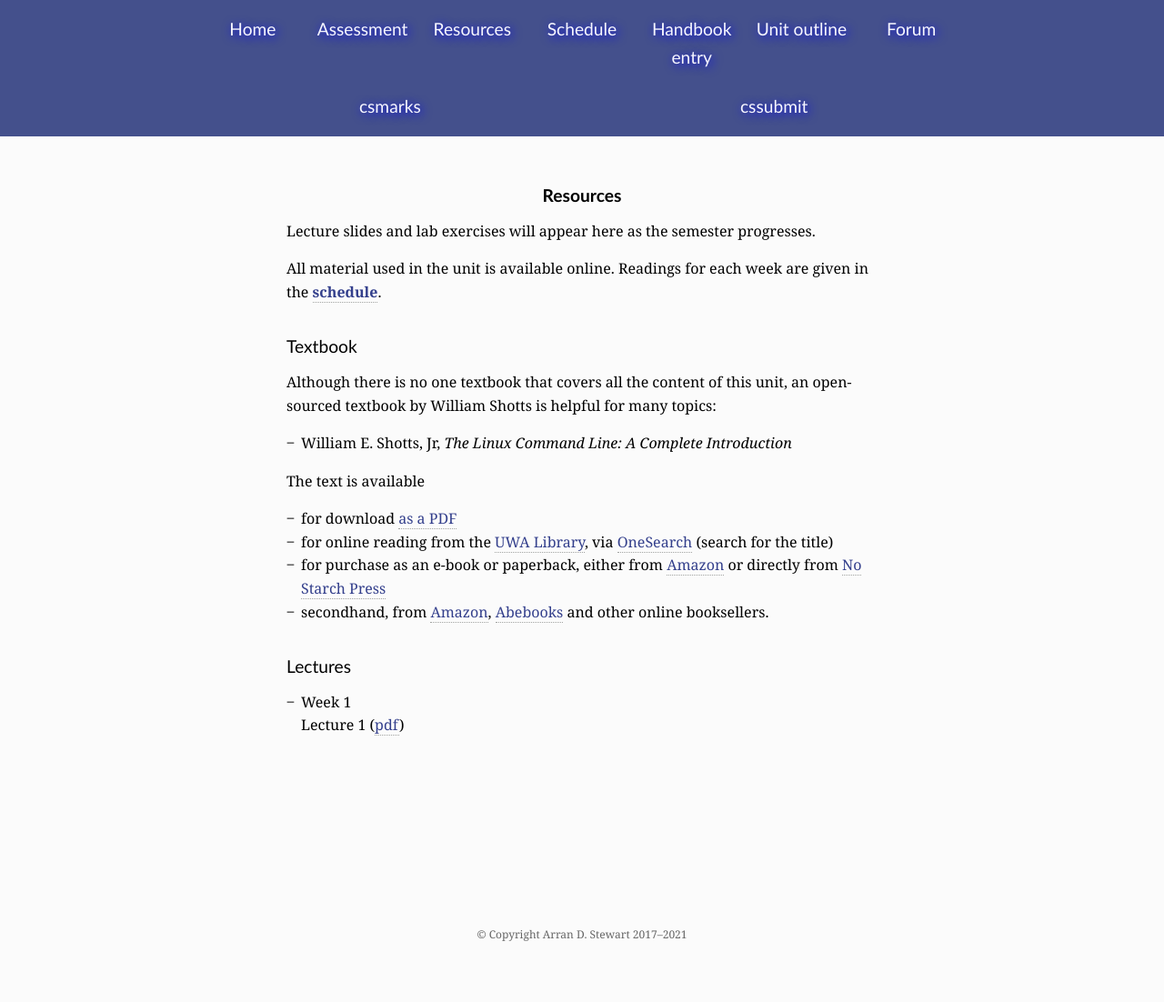
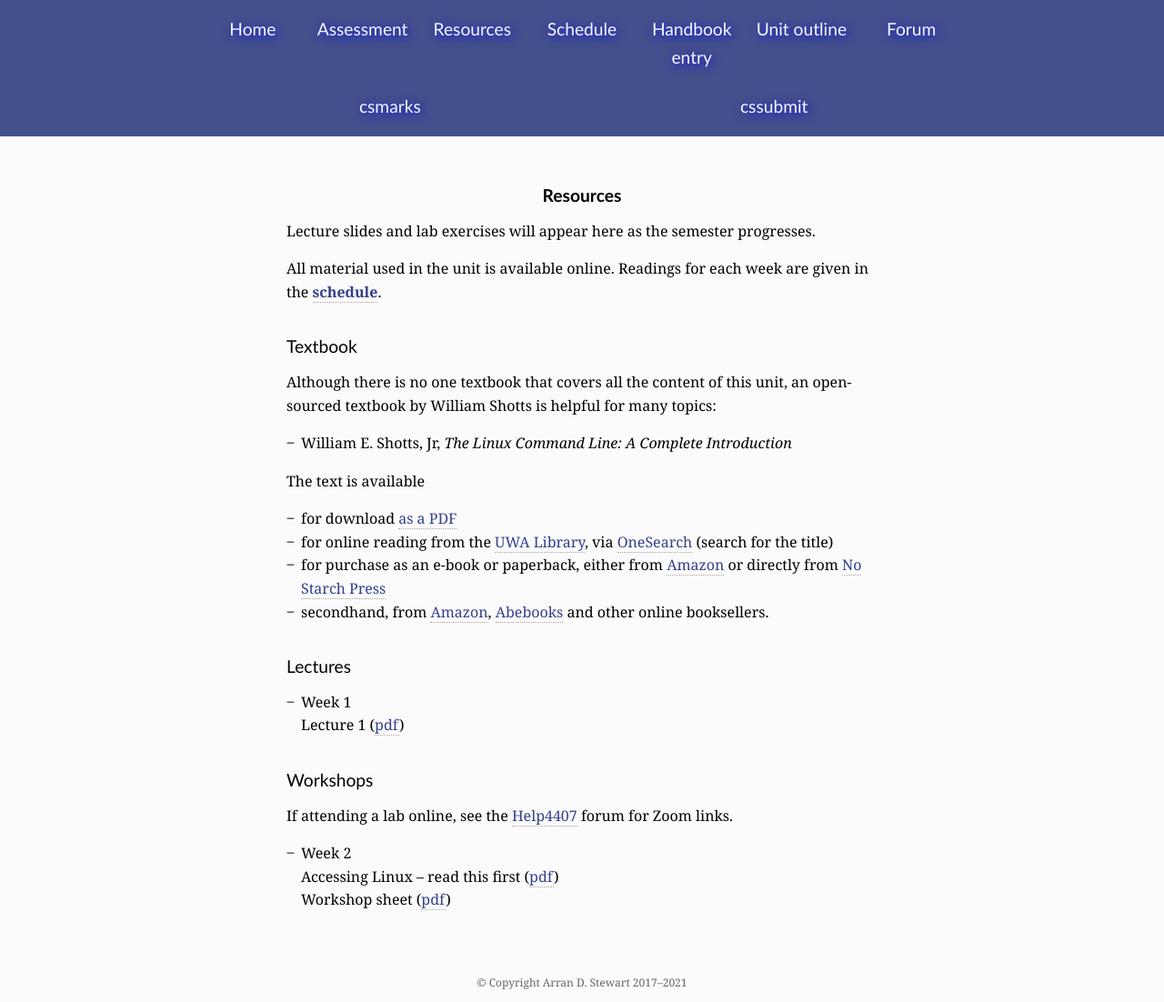
Before and after one commit to cits4407/cits4407.github.io, a Jekyll site: the page built from docs/_pages/resources.md, in a window 1280 px wide. Shown: the whole page at 91% size. Built offline with Jekyll 4.4.1, drawn with Linux system fonts in a browser that asks for light colours; some web fonts are replaced; before the commit the page ends 1050 px from its top, so only the background shows below that.

Commit message:
week 2 workshop

```diff
--- a/docs/_pages/resources.md
+++ b/docs/_pages/resources.md
@@ -37,3 +37,13 @@ The text is available
 
 - Week 1
   Lecture 1 ([pdf]({{ "/lectures/lect01.pdf" | relative_url }}))
+
+## Workshops
+
+If attending a lab online, see the [Help4407][help] forum for Zoom links.
+
+- Week 2
+  Accessing Linux -- read this first ([pdf]({{ "/workshops/accessing-linux.pdf" | relative_url }}))
+  Workshop sheet ([pdf]({{ "/workshops/workshop-wk02.pdf" | relative_url }}))
+
+[help]: https://secure.csse.uwa.edu.au/run/help{{ site.data.globals.citscode }}
```
Also changed, not shown: 2 other files.
